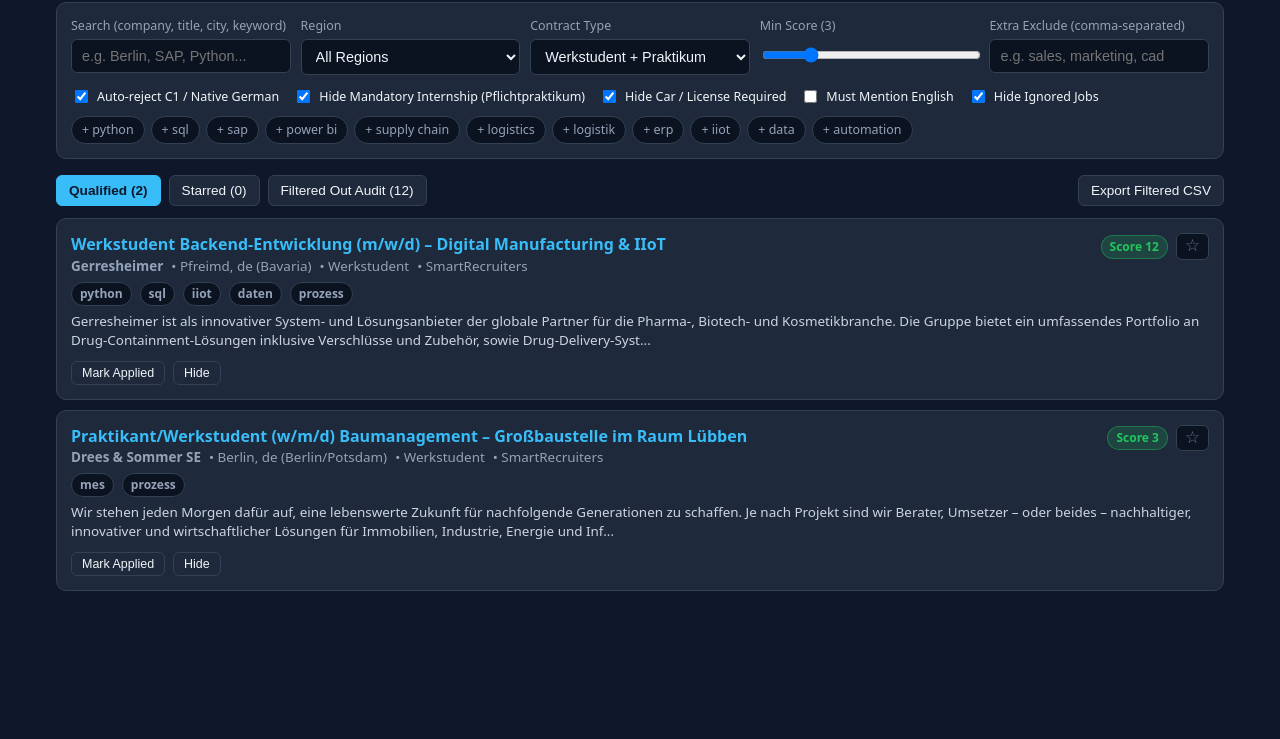
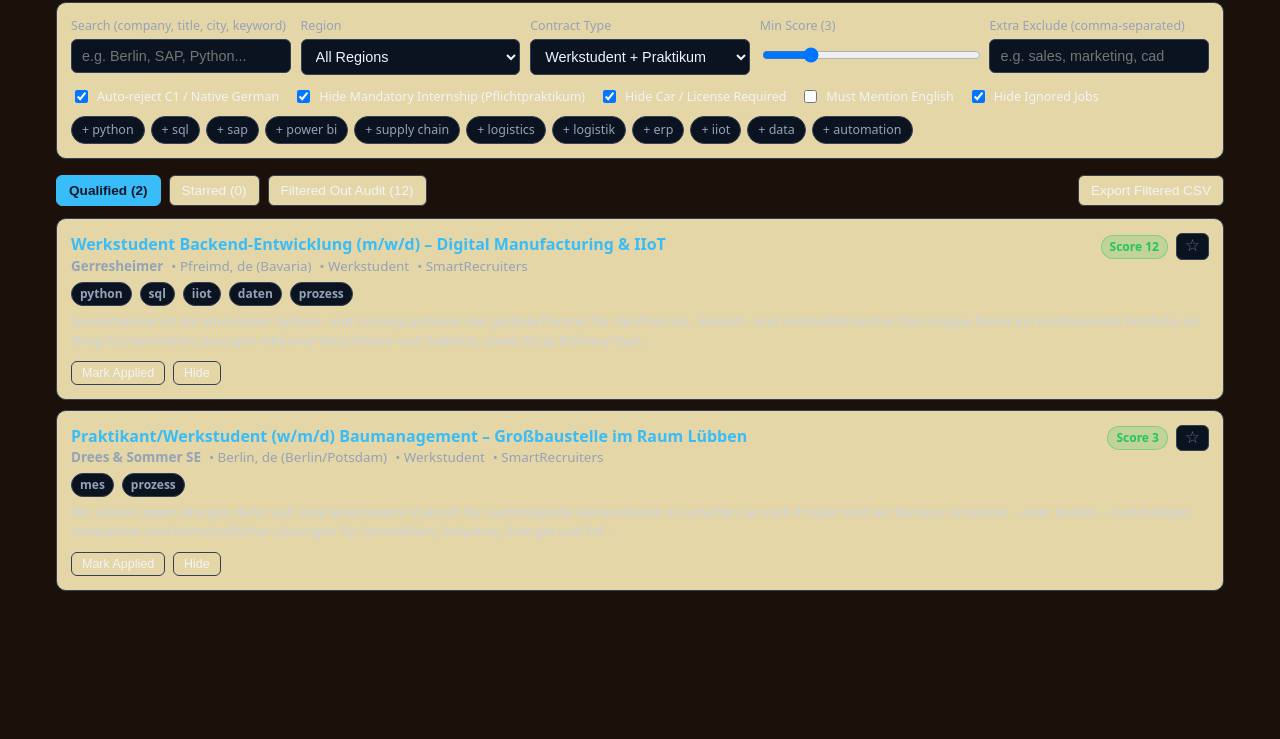
Before and after one commit to thefitbea/werkstudent_radar, a plain HTML site: page docs/index.html in a window 1280 px wide. Shown: the part 61-800 px from the top of the page. Drawn offline with Linux system fonts and the light colour scheme.

Commit message:
Update color

```diff
--- a/docs/index.html
+++ b/docs/index.html
@@ -6,7 +6,7 @@
   <title>Krish werkStudent Job Radar</title>
   <style>
     :root {
-      --bg: #0f172a; --card: #1e293b; --border: #334155;
+      --bg: #1C110A; --card: #E4D6A7; --border: #334155;
       --text: #f1f5f9; --muted: #94a3b8; --accent: #38bdf8;
       --green: #22c55e; --amber: #f59e0b; --red: #ef4444;
       --star: #facc15;
```
